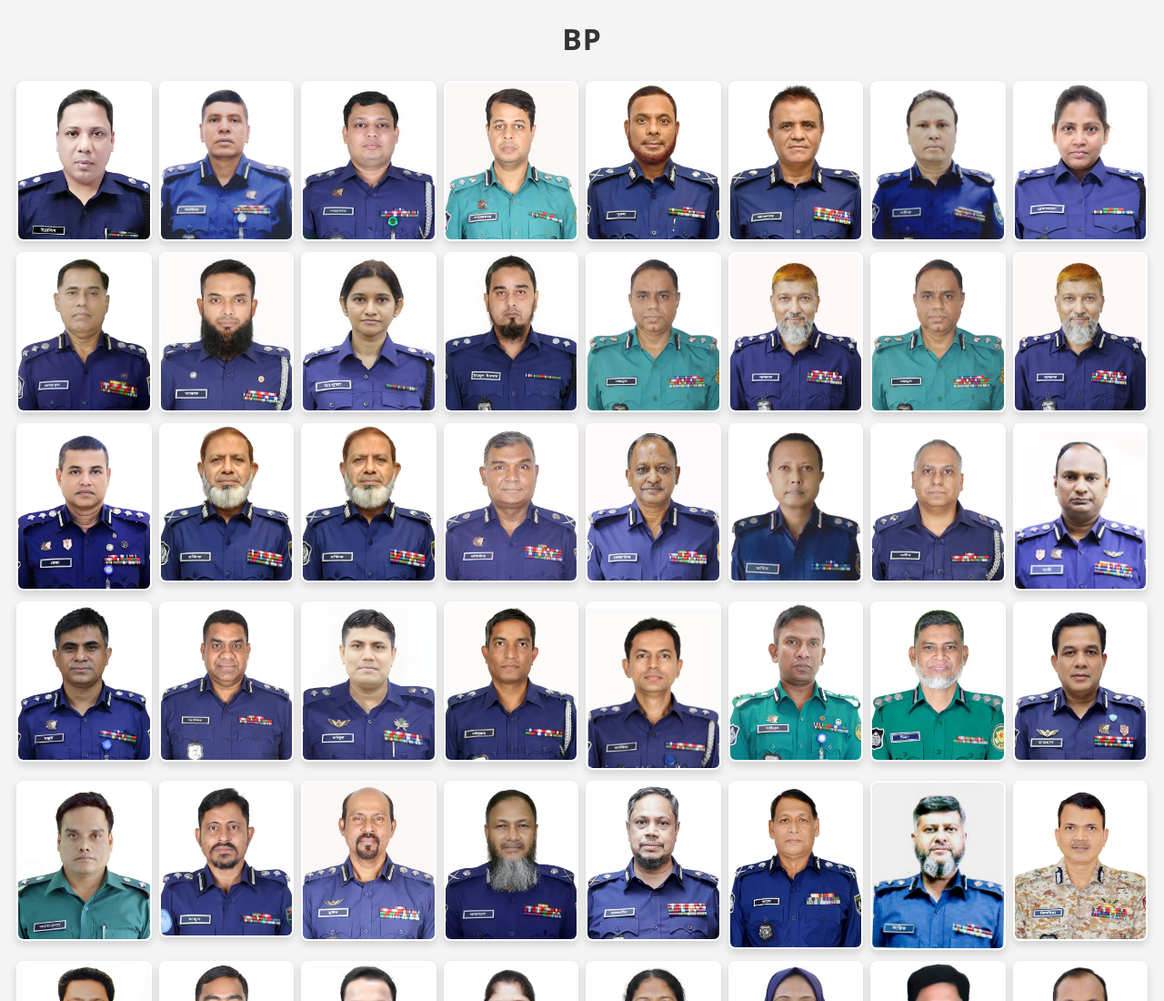
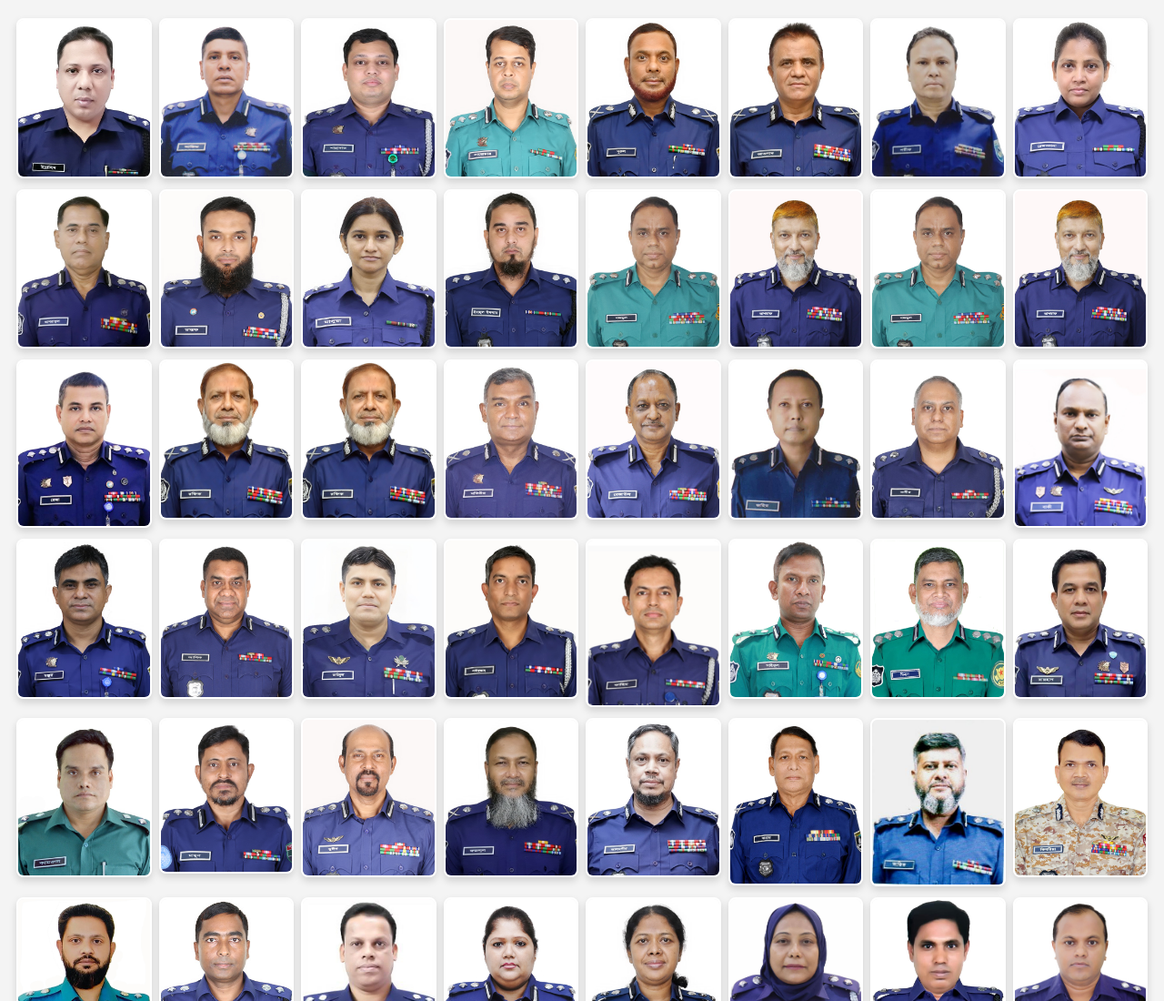
Before and after one commit to HumayunShariarHimu/BP, a plain HTML site: page index.html in a window 1280 px wide. Shown: the top 1100 px of the page at 91% size. Drawn offline with Linux system fonts and the light colour scheme.

Commit message:
Update index.html

```diff
--- a/index.html
+++ b/index.html
@@ -3,6 +3,7 @@
 <head>
 <meta charset="UTF-8">
 <title>BP</title>
+<meta name="viewport" content="width=device-width, initial-scale=1.0">
 <style>
 body {
     font-family: 'Segoe UI', Tahoma, Geneva, Verdana, sans-serif;
@@ -93,8 +94,6 @@ h1 {
 </style>
 </head>
 <body>
-
-<h1>BP</h1>
 <div class="gallery" id="gallery"></div>
 
 <!-- Modal -->
```
